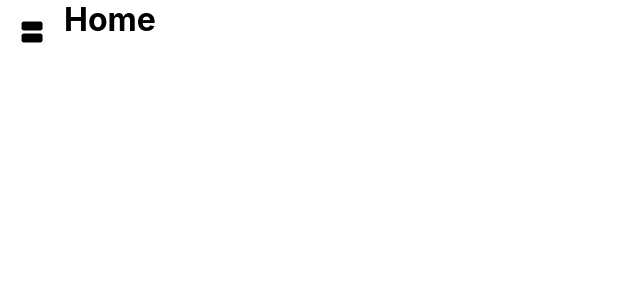
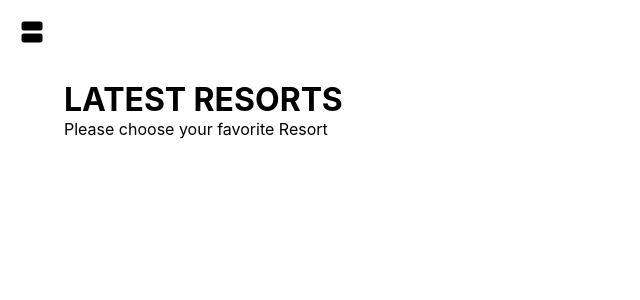
Before and after one commit to meryemsanem/resort-front-end, a React (Create React App) app: page / in a window 1280 px wide. Shown: the top 300 px of the page, without its empty margins (0-640 px from the left). Built offline with nearby package versions, Linux system fonts and the light colour scheme.

Commit message:
Add dependencies and home components

```diff
--- a/package.json
+++ b/package.json
@@ -3,12 +3,14 @@
   "version": "0.1.0",
   "private": true,
   "dependencies": {
+    "@reduxjs/toolkit": "^1.9.7",
     "axios": "^1.6.0",
     "cra-template": "1.2.0",
     "prop-types": "^15.8.1",
     "react": "^18.2.0",
     "react-dom": "^18.2.0",
     "react-icons": "^4.11.0",
+    "react-multi-carousel": "^2.8.4",
     "react-redux": "^8.1.3",
     "react-router-dom": "^6.18.0",
     "react-scripts": "5.0.1",
--- a/src/App.js
+++ b/src/App.js
@@ -1,5 +1,7 @@
 import React from 'react';
 import { BrowserRouter as Router, Routes, Route } from 'react-router-dom';
+import { Provider } from 'react-redux'; // Import the Provider
+import store from './components/redux/store'; // Import your Redux store
 import { NavProvider } from './components/Navigation/Nav';
 import Navigation from './components/Navigation/Navigation';
 import HomePage from './components/Resort/HomePage';
@@ -11,9 +13,9 @@ import DeleteResort from './components/Resort/DeleteResort';
 
 function App() {
   return (
+    <Provider store={store}>
       <NavProvider>
         <Router>
-        {' '}
           <div className="container">
             <div className="app-container">
               <Navigation />
@@ -31,6 +33,7 @@ function App() {
           </div>
         </Router>
       </NavProvider>
+    </Provider>
   );
 }
 
--- a/src/components/Resort/HomePage.js
+++ b/src/components/Resort/HomePage.js
@@ -1,9 +1,19 @@
 import React from 'react';
 
-export default function Home() {
-  return (
-    <div>
-      <h1>Home</h1>
+const Home = () => (
+  <div>
+    <div className="header">
+      <br />
+      <br />
+      <br />
+      <br />
+      <h1 className="title">LATEST RESORTS</h1>
+      <p className="title-info">Please choose your favorite Resort</p>
     </div>
-  );
-}
+    <br />
+    <br />
+    {}
+  </div>
+);
+
+export default Home;
--- /dev/null
+++ b/src/components/redux/store.js
@@ -0,0 +1,8 @@
+import { configureStore } from '@reduxjs/toolkit';
+
+const store = configureStore({
+  reducer: {
+  },
+});
+
+export default store;
```
Also changed, not shown: 1 other file (tests, documents, lock files or other folders). Lines whose indentation alone changed are shown as unchanged.
